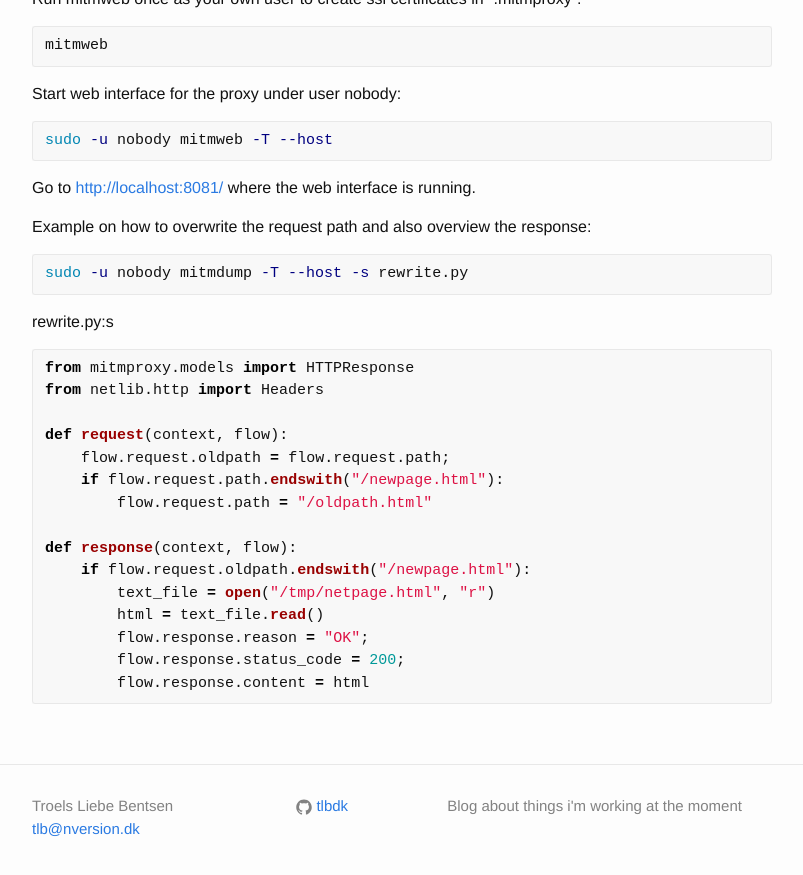
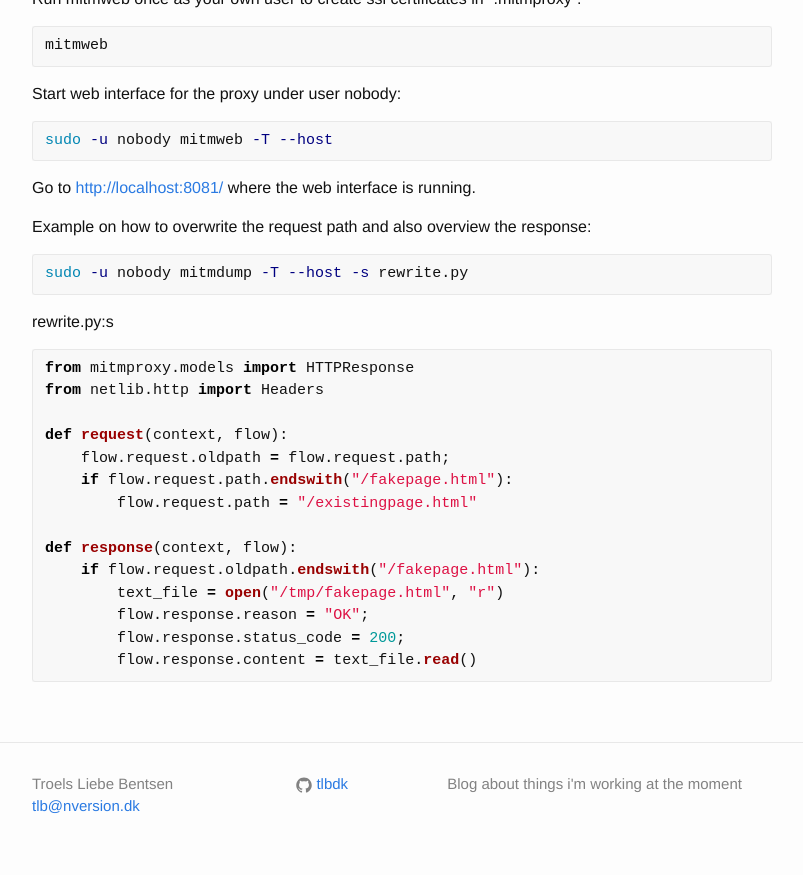
Before and after one commit to tlbdk/tlbdk.github.io, a Jekyll site: the page built from _posts/2016-04-19-redirect-outgoing-traffic-for-user-on-mac.md, in a window 1280 px wide and 900 px high, scrolled down 780 px. Shown: the top 875 px of the window, without its empty margins (238-1041 px from the left). Built offline with Jekyll 4.4.1, drawn with Linux system fonts in a browser that asks for light colours.

Commit message:
Make sample a bit easier to understand

````diff
--- a/_posts/2016-04-19-redirect-outgoing-traffic-for-user-on-mac.md
+++ b/_posts/2016-04-19-redirect-outgoing-traffic-for-user-on-mac.md
@@ -63,14 +63,13 @@ from netlib.http import Headers
 
 def request(context, flow):
     flow.request.oldpath = flow.request.path;
-    if flow.request.path.endswith("/newpage.html"):
-        flow.request.path = "/oldpath.html"
+    if flow.request.path.endswith("/fakepage.html"):
+        flow.request.path = "/existingpage.html"
 
 def response(context, flow):
-    if flow.request.oldpath.endswith("/newpage.html"):
-        text_file = open("/tmp/netpage.html", "r")
-        html = text_file.read()
+    if flow.request.oldpath.endswith("/fakepage.html"):
+        text_file = open("/tmp/fakepage.html", "r")
         flow.response.reason = "OK";
         flow.response.status_code = 200;
-        flow.response.content = html
+        flow.response.content = text_file.read()
 ```
````
